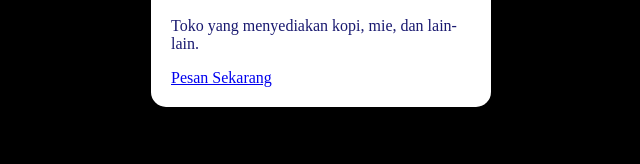
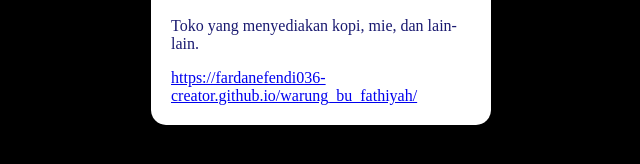
Before and after one commit to fardanefendi036-creator/Warung_sawah_bu_fathiyah, a plain HTML site: page index.html in a window 1280 px wide. Shown: the part 138-302 px from the top of the page, without its empty margins (319-959 px from the left). Drawn offline with Linux system fonts and the light colour scheme.

Commit message:
Update index.html

```diff
--- a/index.html
+++ b/index.html
@@ -15,7 +15,7 @@
         <img src="foto-profil.jpg" alt="Foto profil Bu Fathiyah, pemilik warung.">
         <h2>Fathiyah</h2>
         <p>Toko yang menyediakan kopi, mie, dan lain-lain.</p>
-        <a href="..." class="tombol-pesan">Pesan Sekarang</a>
+        <a href="..." class="tombol-pesan">https://fardanefendi036-creator.github.io/warung_bu_fathiyah/</a>
     </article>
     </main>
 <script src="script.js"></script>
```
